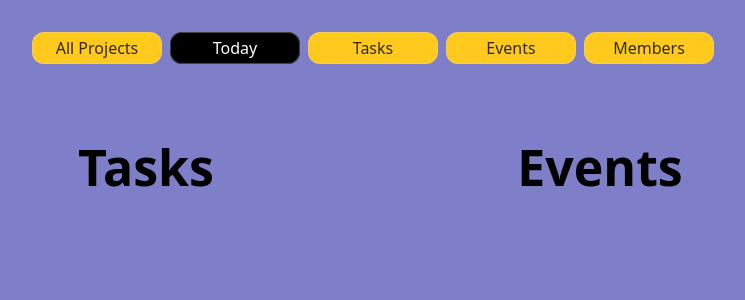
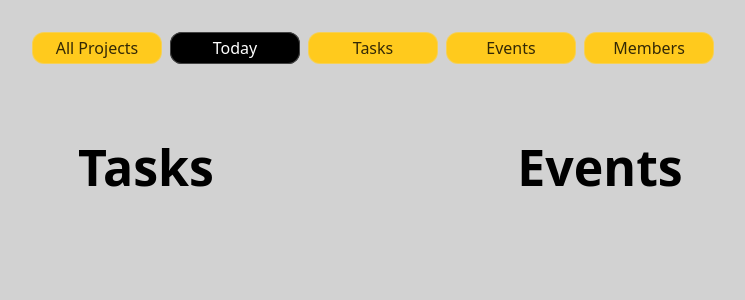
Before and after one commit to 17nbist/COB290-2025-Team-5, a Next.js app: page /project/1 in a window 1280 px wide. Shown: the top 300 px of the page, without its empty margins (267-1012 px from the left). Built offline with nearby package versions, Linux system fonts and the light colour scheme.

Commit message:
[rr]Project Page is default colours

```diff
--- a/src/app/project/[id]/page.js
+++ b/src/app/project/[id]/page.js
@@ -81,7 +81,7 @@ export default function ProjectPage() {
 
 
 	return (
-		<div className="flex flex-col w-screen h-screen bg-[#7f7fc9] dark:bg-[#484869]">
+		<div className="flex flex-col w-screen h-screen bg-[#d2d2d2] dark:bg-[#303030]">
 			<div className="pt-8 pb-4 flex justify-center">
 				<NavBar
 					activeTab={activeTab}
```
